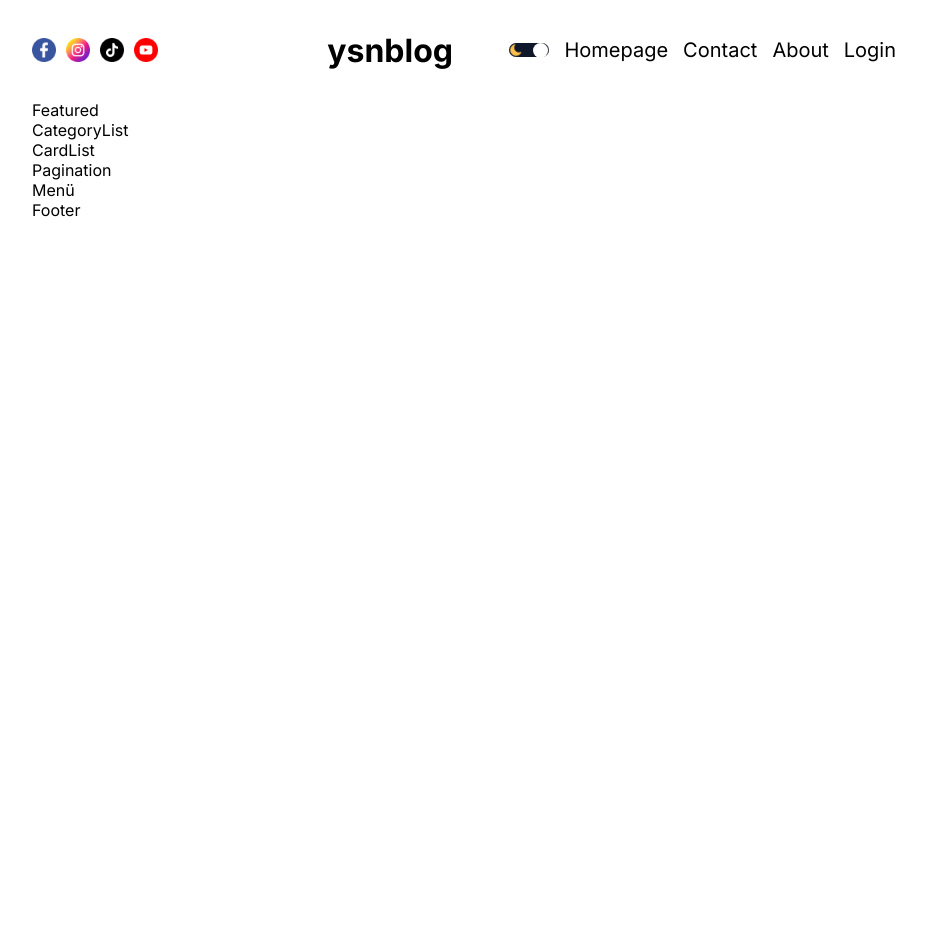
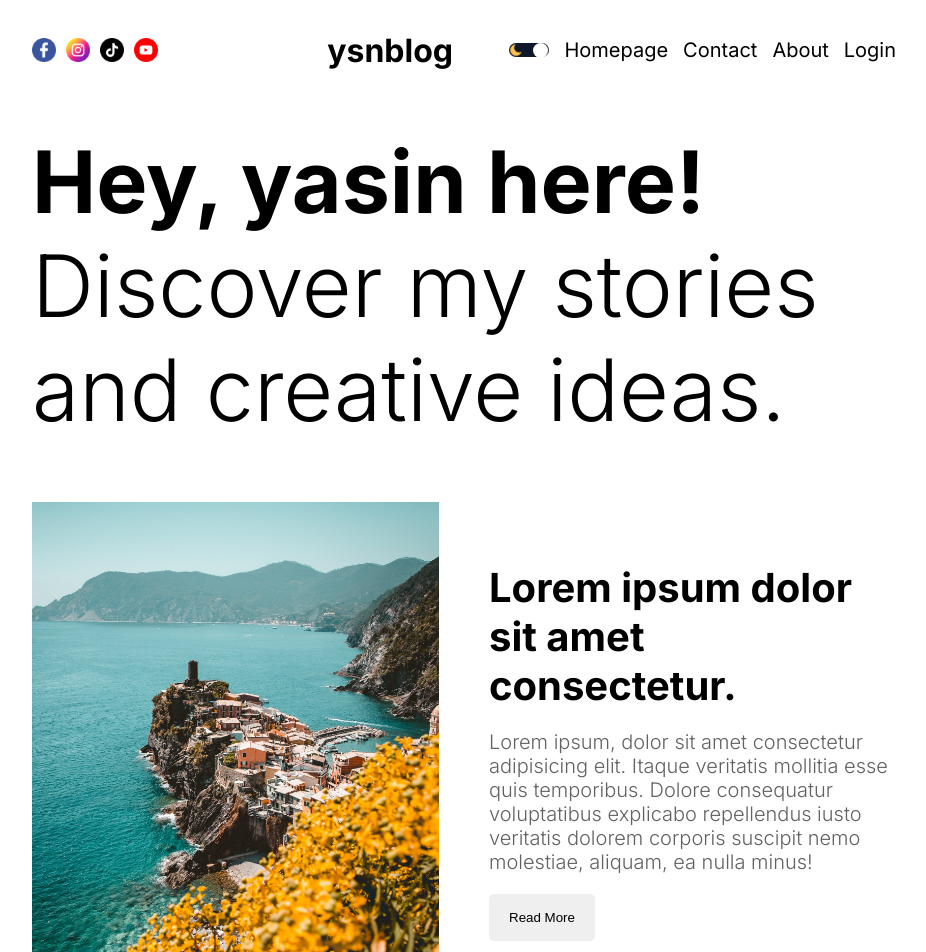
Before and after one commit to ysncvk/next-blog-app, a Next.js app: page / in a window 1280 px wide. Shown: the top 952 px of the page, without its empty margins (176-1102 px from the left). Before the commit the page ends 800 px from the top, so only its background shows below. Built offline with nearby package versions, Linux system fonts and the light colour scheme.

Commit message:
feat: add featured

```diff
--- a/src/components/featured/Featured.jsx
+++ b/src/components/featured/Featured.jsx
@@ -1,8 +1,30 @@
-import React from 'react'
-import styles from "./featured.module.css"
+import React from "react";
+import styles from "./featured.module.css";
+import Image from "next/image";
 
 export const Featured = () => {
   return (
-    <div className={styles.container}>Featured</div>
-  )
-}
+    <div className={styles.container}>
+      <h1 className={styles.title}>
+        <b>Hey, yasin here!</b> Discover my stories and creative ideas.
+      </h1>
+      <div className={styles.post}>
+        <div className={styles.imgContainer}>
+          <Image src="/p1.jpeg" alt="" fill className={styles.images} />
+        </div>
+        <div className={styles.textContainer}>
+          <h1 className={styles.postTitle}>
+            Lorem ipsum dolor sit amet consectetur.
+          </h1>
+          <p className={styles.postDesc}>
+            Lorem ipsum, dolor sit amet consectetur adipisicing elit. Itaque
+            veritatis mollitia esse quis temporibus. Dolore consequatur
+            voluptatibus explicabo repellendus iusto veritatis dolorem corporis
+            suscipit nemo molestiae, aliquam, ea nulla minus!
+          </p>
+          <button className={styles.button}>Read More</button>
+        </div>
+      </div>
+    </div>
+  );
+};
--- a/src/components/featured/featured.module.css
+++ b/src/components/featured/featured.module.css
@@ -1,3 +1,49 @@
-.container{
+.container {
+  margin-top: 30px;
+}
 
+.title {
+  font-size: 86px;
+  font-weight: 300;
 }
+
+.post {
+  margin-top: 60px;
+  display: flex;
+  align-items: center;
+  gap: 50px;
+}
+
+.imgContainer {
+  flex: 1;
+  height: 500px;
+  position: relative;
+}
+
+.images {
+  object-fit: cover;
+}
+
+.textContainer {
+  flex: 1;
+  display: flex;
+  flex-direction: column;
+  gap: 20px;
+}
+
+.postTitle {
+  font-size: 40px;
+}
+
+.postDesc {
+  font-size: 20px;
+  font-weight: 300;
+  color: var(--softTextColor);
+}
+
+.button {
+  padding: 16px 20px;
+  border: none;
+  border-radius: 5px;
+  width: max-content;
+}
```
